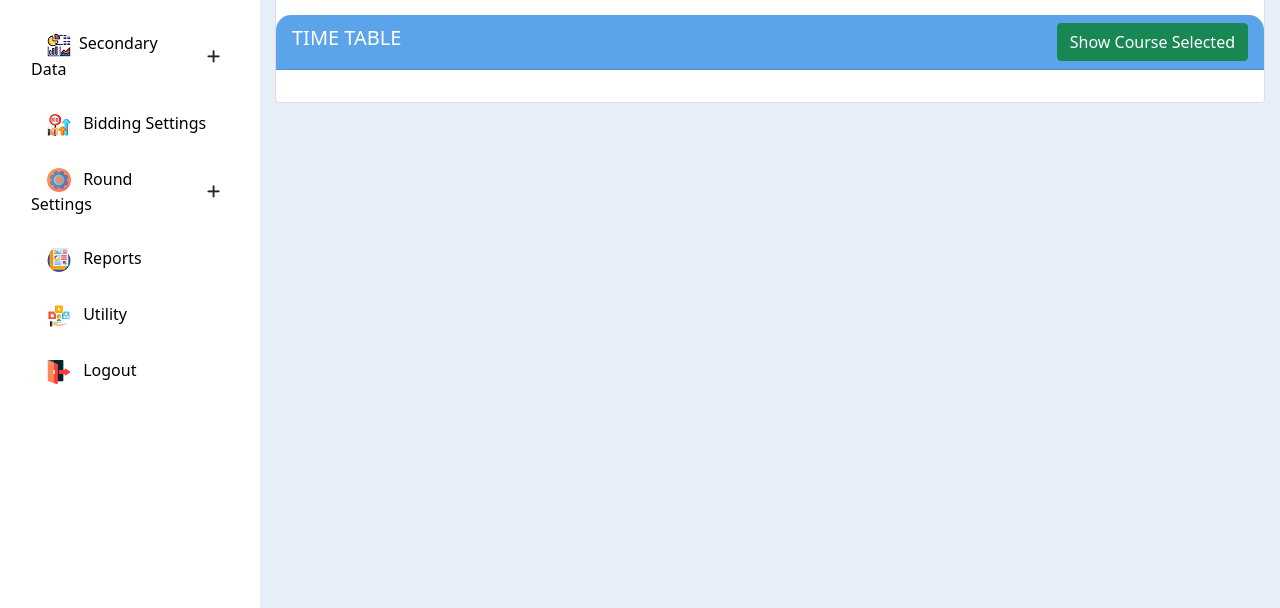
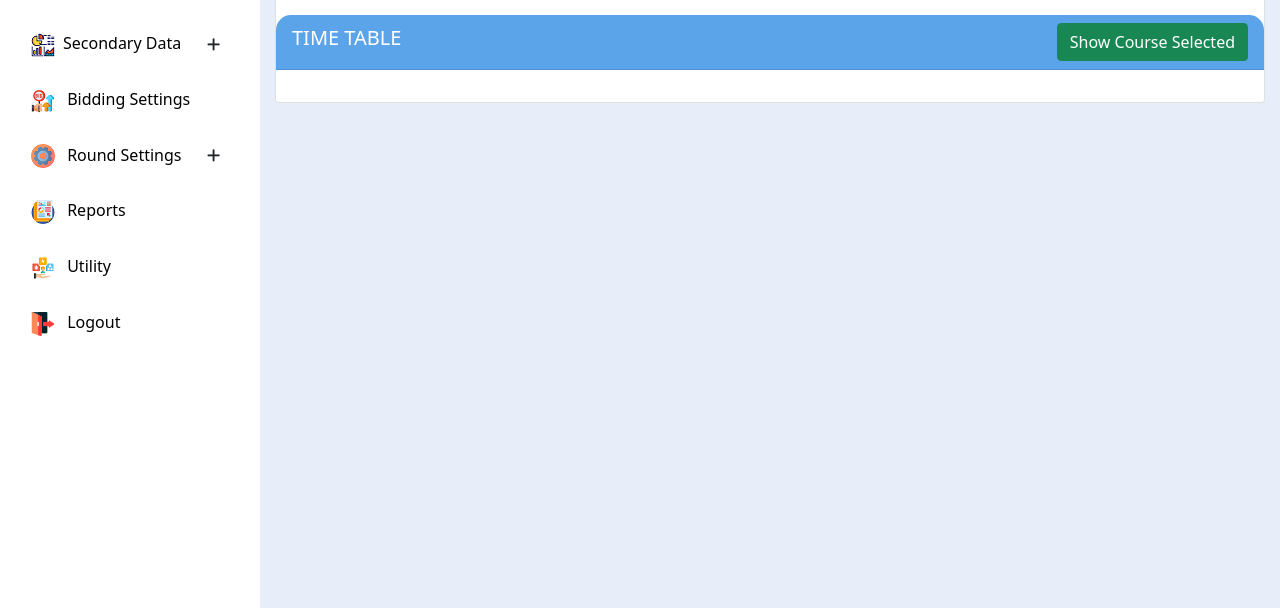
Before and after one commit to pawan-bambode/bidding_project, a Node project: template app/views/admin/students/showTimetableStudent.ejs in a window 1280 px wide. Shown: the part 192-800 px from the top of the page. Run offline with Node 20 templates, Linux system fonts and the light colour scheme; the template is opened without the code that fills it: most values are stand-ins (such as "Sample title", 1, 10 or a date in 2020); some libraries are stand-ins or nearby versions.

Commit message:
change  done

```diff
--- a/app/views/admin/partials/leftSidebar.ejs
+++ b/app/views/admin/partials/leftSidebar.ejs
@@ -13,12 +13,12 @@
     <ul class="offset-list offcanvas-body sidebar-body" id="left-sidebar-accordion">
 
         <a href="/admin/dashboard" class="offset-list-item-link">
-            <li><img src="/icons/dashboard.png" class="ps-3 pe-2"> <span class="close-menu">Dashboard</span></li>
+            <li><img src="/icons/dashboard.png" class="pe-2"> <span class="close-menu">Dashboard</span></li>
         </a>
 
         <div class="d-flex flex-column plus-button">
             <div class="d-flex justify-content-between align-items-center pe-4 custom_list getAcademicYear toggle-plus-minus">
-                    <li><img src="/icons/courses.png" class="ps-3 pe-2"><span class="close-menu">Primary Data</span></li>
+                    <li><img src="/icons/courses.png" class="pe-2"><span class="close-menu">Primary Data</span></li>
                 <a href="#" class="text-dark font-size-25  close-menu"><i class="fa-solid fa-plus"></i></a>
             </div>
             <div>
@@ -68,7 +68,7 @@
         <div class="d-flex flex-column plus-button">
             <div class="d-flex justify-content-between align-items-center pe-4 custom_list toggle-plus-minus">
                 <a href="javascript:void(0)"  class="offset-list-item-link">
-                    <li><img src="/icons/secodary-data.png" class="ps-3 pe-2"><span class="close-menu">Secondary Data</span></li>
+                    <li><img src="/icons/secodary-data.png" class="pe-2"><span class="close-menu">Secondary Data</span></li>
                 </a>
                 <a href="#" class="text-dark font-size-25 close-menu"><i class="fa-solid fa-plus"></i></a>
             </div>
@@ -116,14 +116,14 @@
         </div>
 
         <a href="#" class="offset-list-item-link">
-            <li><img src="/icons/auctions.png" class="ps-3 pe-2"><span class="close-menu"> Bidding Settings</span></li>
+            <li><img src="/icons/auctions.png" class="pe-2"><span class="close-menu"> Bidding Settings</span></li>
         </a>
 
         <div class="d-flex flex-column plus-button">
             <div class="d-flex justify-content-between align-items-center pe-4 custom_list toggle-plus-minus">
 
                 <a href="javascript:void(0)" class="offset-list-item-link">
-                    <li><img src="/icons/cogwheel.png" class="ps-3 pe-2"><span class="close-menu"> Round Settings</span></li>
+                    <li><img src="/icons/cogwheel.png" class="pe-2"><span class="close-menu"> Round Settings</span></li>
                 </a>
                 <a href="#" class="text-dark font-size-25  close-menu"><i class="fa-solid fa-plus"></i></a>
             </div>
@@ -144,15 +144,15 @@
         </div>
 
         <a href="#" class="offset-list-item-link">
-            <li><img src="/icons/report.png" class="ps-3 pe-2"><span class="close-menu"> Reports</span></li>
+            <li><img src="/icons/report.png" class="pe-2"><span class="close-menu"> Reports</span></li>
         </a>
 
         <a href="#" class="offset-list-item-link">
-            <li><img src="/icons/utility.png" class="ps-3 pe-2"><span class="close-menu"> Utility</span></li>
+            <li><img src="/icons/utility.png" class="pe-2"><span class="close-menu"> Utility</span></li>
         </a>
 
         <a href="#" class="offset-list-item-link">
-            <li><img src="/icons/logout1.png" class="ps-3 pe-2"><span class="close-menu"> Logout</span></li>
+            <li><img src="/icons/logout1.png" class="pe-2"><span class="close-menu"> Logout</span></li>
         </a>
         <!-- <div class="custom-element">This is a custom element</div> -->
     </ul>
--- a/public/css/style.css
+++ b/public/css/style.css
@@ -1896,3 +1896,11 @@
 .disbaled_whole_div{
     pointer-events: none;
 }
+.selected_course{
+    max-height: 400px;
+    min-height: 100px;
+}
+.selected_cour_readonly {
+    max-height: 400px;
+    min-height: 100px;
+}
```
Also changed, not shown: app/views/admin/students/showTimetableStudent.ejs (+23 -11 lines).
